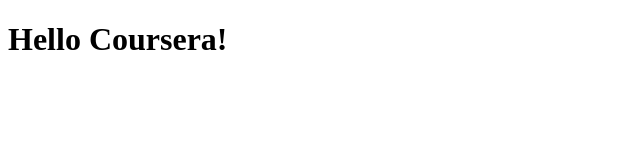
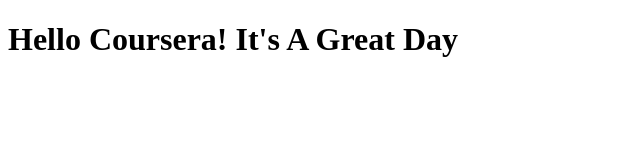
Before and after one commit to milkman0314/coursera-test, a plain HTML site: page site1/index.html in a window 1280 px wide. Shown: the whole page, without its empty margins (0-640 px from the left). Drawn offline with Linux system fonts and the light colour scheme.

Commit message:
Small addition to our page content.

```diff
--- a/site1/index.html
+++ b/site1/index.html
@@ -4,6 +4,6 @@
 <title>Hello Coursera!</title>
 </head>
 <body>
-<h1>Hello Coursera!</h1>
+<h1>Hello Coursera! It's A Great Day</h1>
 </body>
 </html>
```
